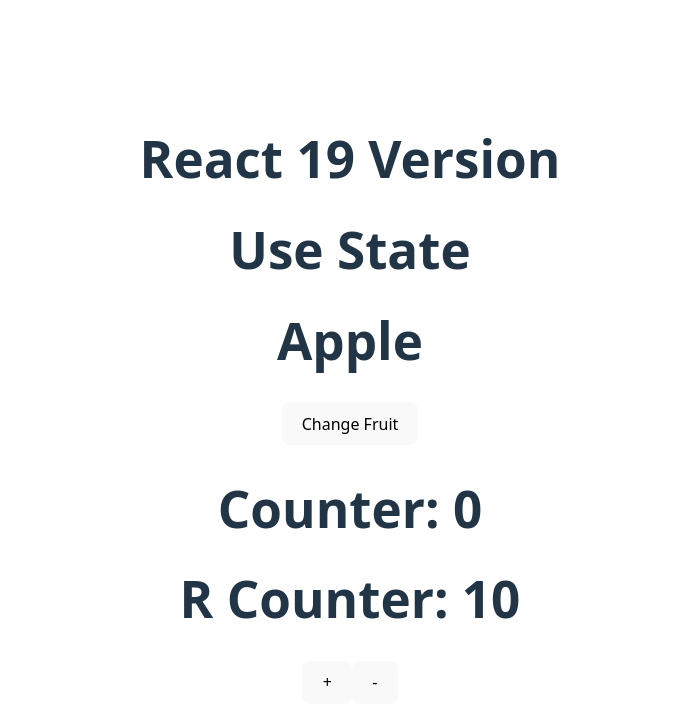
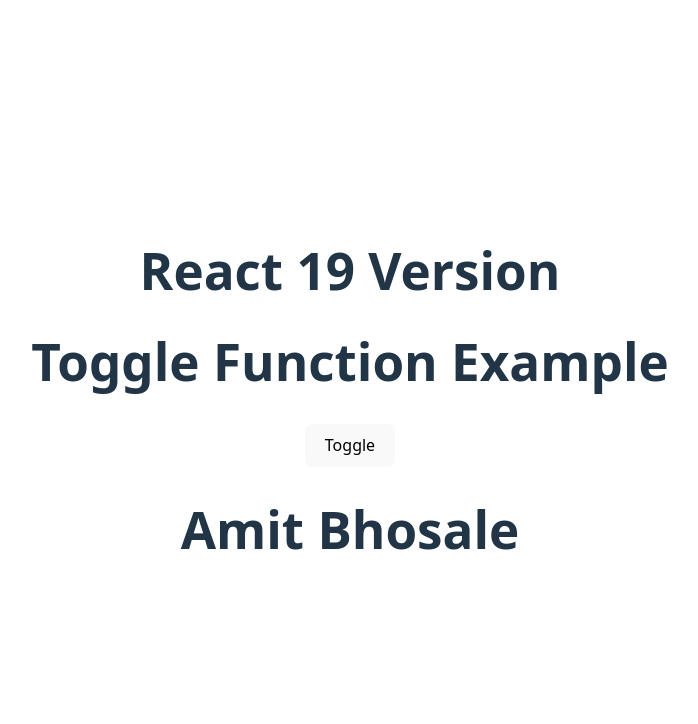
Before and after one commit to amitbhosale1137/react-demo, a React (Vite) app: page / in a window 1280 px wide. Shown: the top 724 px of the page, without its empty margins (290-988 px from the left). Built offline with nearby package versions, Linux system fonts and the light colour scheme.

Commit message:
Toggle or Hide and Show

```diff
--- a/src/App.jsx
+++ b/src/App.jsx
@@ -2,6 +2,7 @@
 import './App.css'
 import Counter from './Counter'
 import EventCalling from './FunctionComponent'
+import ToggleFunction from './ToggleFunction'
 import UseStateHooks from './UseStateComponent'
 // import Header from './Header'
 // import Login, { Profile } from './UserComponent'
@@ -42,9 +43,12 @@
   return (
     <>
       <h1>React 19 Version</h1>
+      <ToggleFunction/>
+
+      {/*
       <UseStateHooks/>
       <Counter/>
-      {/* <EventCalling/>
+      <EventCalling/>
       <Header/>
       <Login/>
       <Profile/>
--- /dev/null
+++ b/src/ToggleFunction.jsx
@@ -0,0 +1,18 @@
+import { useState } from "react"
+
+const ToggleFunction=()=>{
+    const[display, setDisplay] = useState(true)
+    return(
+        <>
+            <h1>Toggle Function Example</h1>
+            <button onClick={()=>{setDisplay(!display)}}>Toggle</button>
+            {
+                display? <h1>Amit Bhosale</h1>:null
+            }
+
+
+        </>
+    )
+}
+
+export default ToggleFunction
```
